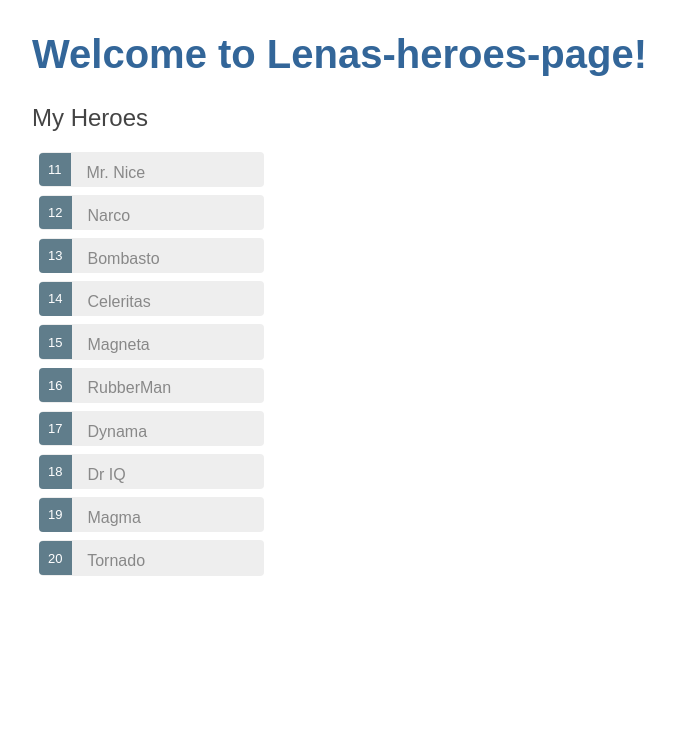
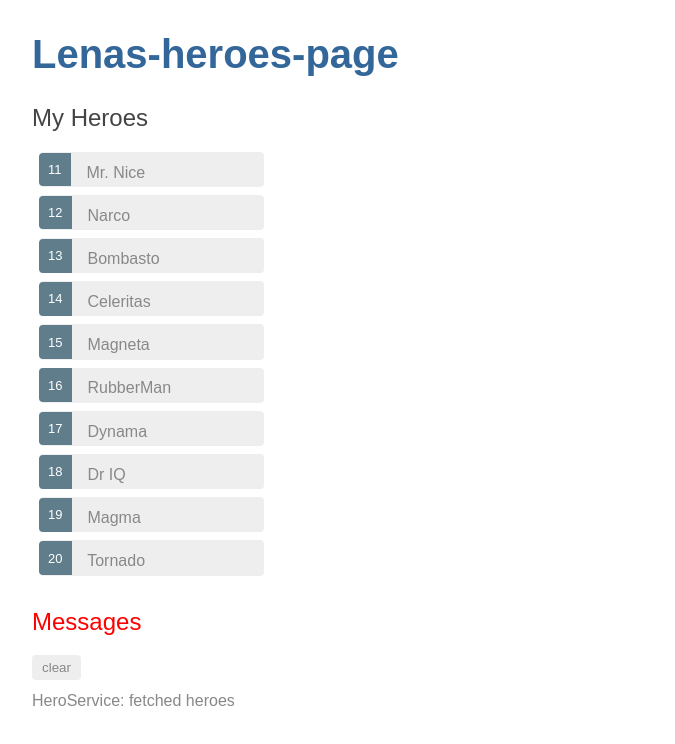
Before and after one commit to lenakoester/AngularHeroesTutorial, an Angular app: page / in a window 1280 px wide. Shown: the top 744 px of the page, without its empty margins (0-675 px from the left). Built offline with nearby package versions, Linux system fonts and the light colour scheme.

Commit message:
Added hero and message service. Completed tutorial step 6.

```diff
--- a/src/app/app.component.html
+++ b/src/app/app.component.html
@@ -1,4 +1,3 @@
-  <h1>
-    Welcome to {{ title }}!
-  </h1>
-  <app-heroes><app-heroes>
+<h1>{{title}}</h1>
+<app-heroes></app-heroes>
+<app-messages></app-messages>
--- a/src/app/hero-detail/hero-detail.component.ts
+++ b/src/app/hero-detail/hero-detail.component.ts
@@ -8,7 +8,8 @@
 })
 export class HeroDetailComponent implements OnInit {
 
-  @Input()hero:Hero;
+  @Input() hero: Hero;
+
   constructor() { }
 
   ngOnInit() {
--- a/src/app/hero.service.ts
+++ b/src/app/hero.service.ts
@@ -1,9 +1,21 @@
 import { Injectable } from '@angular/core';
 
+import { Observable, of } from 'rxjs';
+
+import { Hero } from './hero';
+import { HEROES } from './mock-heroes';
+import { MessageService } from './message.service';
+
 @Injectable({
-  providedIn: 'root'
+  providedIn: 'root',
 })
 export class HeroService {
 
-  constructor() { }
+  constructor(private messageService: MessageService) { }
+
+  getHeroes(): Observable<Hero[]> {
+    // TODO: send the message _after_ fetching the heroes
+    this.messageService.add('HeroService: fetched heroes');
+    return of(HEROES);
+  }
 }
--- a/src/app/heroes/heroes.component.ts
+++ b/src/app/heroes/heroes.component.ts
@@ -1,7 +1,7 @@
 import { Component, OnInit } from '@angular/core';
+
 import { Hero } from '../hero';
-import { HEROES } from '../mock-heroes'
-
+import { HeroService } from '../hero.service';
 
 @Component({
   selector: 'app-heroes',
@@ -10,20 +10,22 @@
 })
 export class HeroesComponent implements OnInit {
 
-  hero: Hero = {
-    id: 1,
-    name: 'Windstorm'
-  };
+  selectedHero: Hero;
 
-  heroes = HEROES;
-  selectedHero: Hero;
+  heroes: Hero[];
+
+  constructor(private heroService: HeroService) { }
+
+  ngOnInit() {
+    this.getHeroes();
+  }
 
   onSelect(hero: Hero): void {
     this.selectedHero = hero;
   }
 
-  constructor() { }
-
-  ngOnInit() { }
-
+  getHeroes(): void {
+    this.heroService.getHeroes()
+        .subscribe(heroes => this.heroes = heroes);
+  }
 }
--- /dev/null
+++ b/src/app/message.service.ts
@@ -0,0 +1,16 @@
+import { Injectable } from '@angular/core';
+
+@Injectable({
+  providedIn: 'root',
+})
+export class MessageService {
+  messages: string[] = [];
+
+  add(message: string) {
+    this.messages.push(message);
+  }
+
+  clear() {
+    this.messages = [];
+  }
+}
--- /dev/null
+++ b/src/app/messages/messages.component.css
@@ -0,0 +1,35 @@
+/* MessagesComponent's private CSS styles */
+h2 {
+  color: red;
+  font-family: Arial, Helvetica, sans-serif;
+  font-weight: lighter;
+}
+body {
+  margin: 2em;
+}
+body, input[text], button {
+  color: crimson;
+  font-family: Cambria, Georgia;
+}
+
+button.clear {
+  font-family: Arial;
+  background-color: #eee;
+  border: none;
+  padding: 5px 10px;
+  border-radius: 4px;
+  cursor: pointer;
+  cursor: hand;
+}
+button:hover {
+  background-color: #cfd8dc;
+}
+button:disabled {
+  background-color: #eee;
+  color: #aaa;
+  cursor: auto;
+}
+button.clear {
+  color: #888;
+  margin-bottom: 12px;
+}
--- /dev/null
+++ b/src/app/messages/messages.component.html
@@ -0,0 +1,8 @@
+<div *ngIf="messageService.messages.length">
+
+  <h2>Messages</h2>
+  <button class="clear"
+          (click)="messageService.clear()">clear</button>
+  <div *ngFor='let message of messageService.messages'> {{message}} </div>
+
+</div>
--- /dev/null
+++ b/src/app/messages/messages.component.ts
@@ -0,0 +1,16 @@
+import { Component, OnInit } from '@angular/core';
+import { MessageService } from '../message.service';
+
+@Component({
+  selector: 'app-messages',
+  templateUrl: './messages.component.html',
+  styleUrls: ['./messages.component.css']
+})
+export class MessagesComponent implements OnInit {
+
+  constructor(public messageService: MessageService) {}
+
+  ngOnInit() {
+  }
+
+}
```
Also changed, not shown: src/app/app.module.ts (+7 -4 lines), 2 other files (tests, documents, lock files or other folders).
